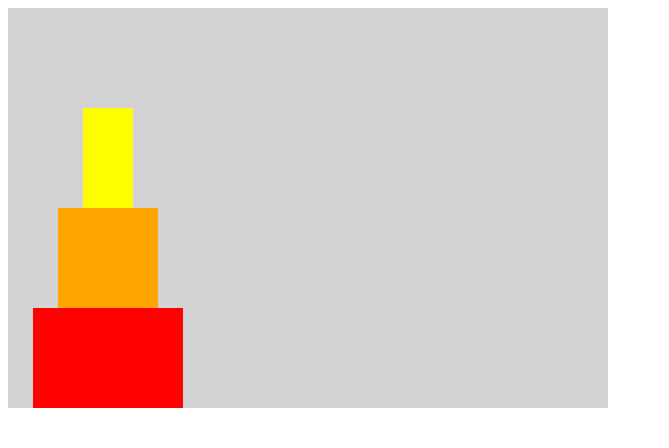
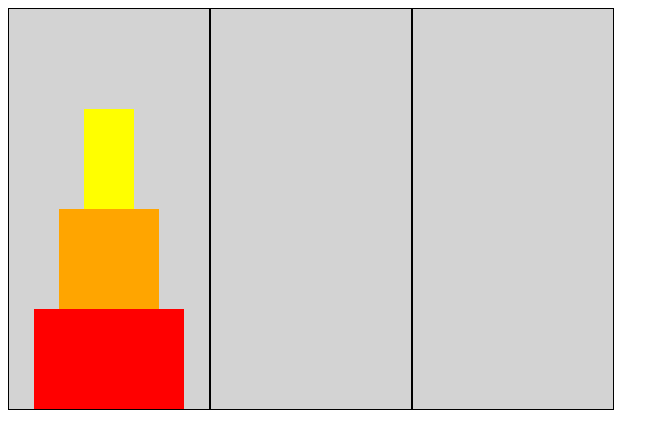
Before and after one commit to nicollette/towers_of_hanoi_ui, a plain HTML site: page index.html in a window 1280 px wide. Shown: the whole page, without its empty margins (0-669 px from the left). Drawn offline with Linux system fonts and the light colour scheme.

Commit message:
Deleted comments and added border to towers

```diff
--- a/style.css
+++ b/style.css
@@ -4,6 +4,9 @@
 	height:400px;
 	display: inline-block;
 	position: relative;
+  border-style:solid;
+  border-width:1px;
+  border-color:black;
 }
 
 .disc {
```
Also changed, not shown: hanoi.js (+0 -35 lines), hanoi_ui.js (+0 -8 lines), index.html (+0 -9 lines).
